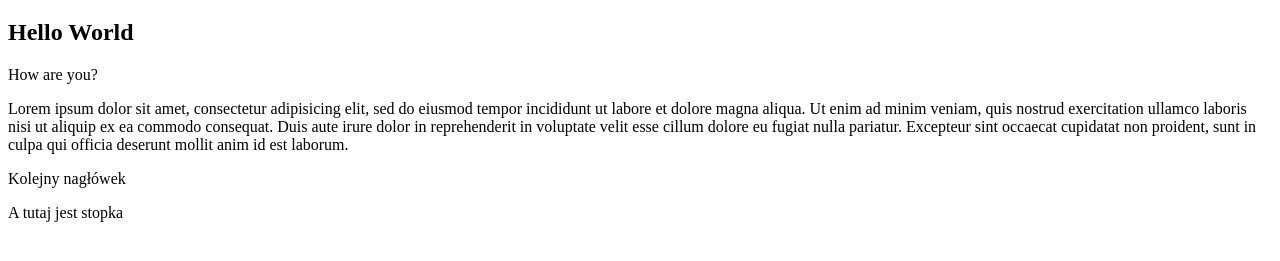
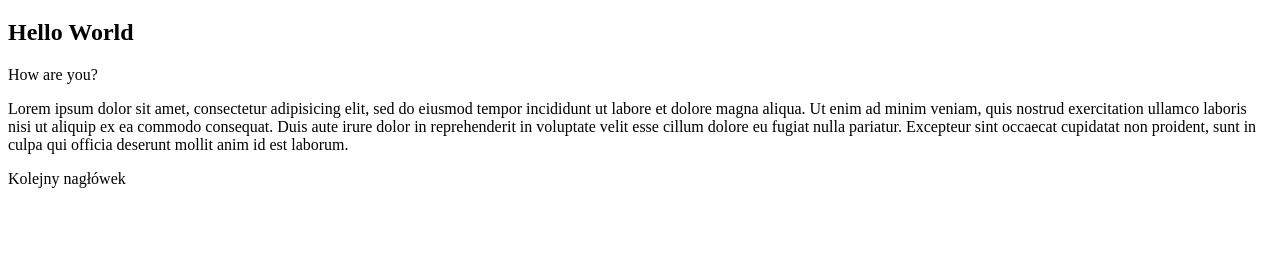
Before and after one commit to blagoff/nauka-gita2, a plain HTML site: page index.html in a window 1280 px wide. Shown: the part 61-322 px from the top of the page. Drawn offline with Linux system fonts and the light colour scheme.

Commit message:
Update index.html
delete footer

```diff
--- a/index.html
+++ b/index.html
@@ -26,5 +26,5 @@
 
 </body>
 
-	<footer>A tutaj jest stopka</footer>
+
 </html>
```
